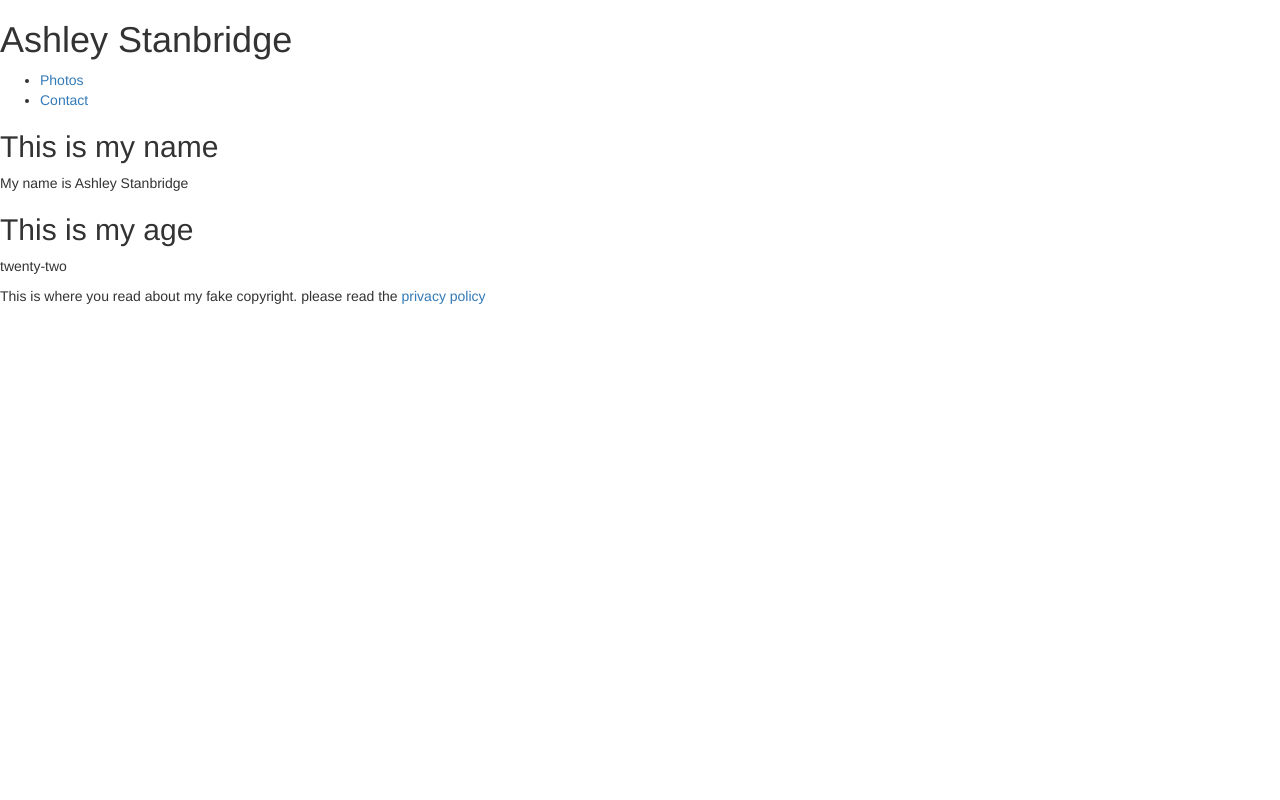
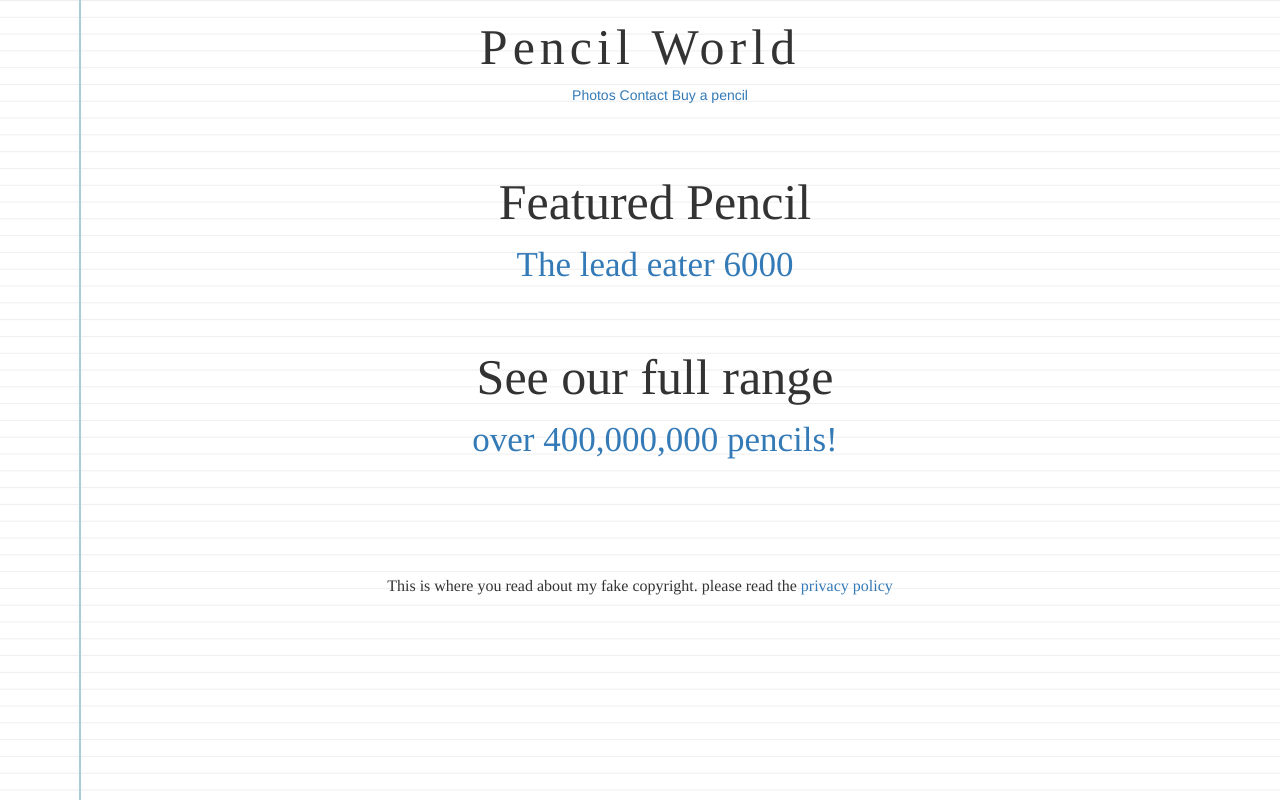
Before and after one commit to Ashley-Stanbridge/html-fundamentals, a plain HTML site: page index.html in a window 1280 px wide. Drawn offline with nearby package versions, Linux system fonts and the light colour scheme.

Commit message:
added CSS and minor changes to HTML

```diff
--- a/index.html
+++ b/index.html
@@ -6,32 +6,106 @@
 		<meta name="viewport" content="width=device-width, initial-scale=1">
 		<title>Ashleystanbridge</title>
 		<link rel="stylesheet" href="https://maxcdn.bootstrapcdn.com/bootstrap/3.3.5/css/bootstrap.min.css">
+		<style>
+
+
+p {
+
+	font-family: "a day without sun", times, serif;
+	font-size: 35px
+}
+h1 {
+	text-align: center;
+	font-family: "a day without sun", times, serif;
+	font-size: 50px;
+	letter-spacing: 5px;
+
+}
+h2 {
+	font-family: "a day without sun", times, serif;
+	font-size: 50px;
+}
+
+nav li {
+	display:inline;
+	text-align: left;
+
+}
+nav {
+	padding-left: 0;
+	margin: 5px 0 20px 0;
+	text-align: center;
+	}
+
+body {
+	background-color: #fff;
+background-image:
+linear-gradient(90deg, transparent 79px, #abced4 79px, #abced4 81px, transparent 81px),
+linear-gradient(#eee .1em, transparent .1em);
+background-size: 100% 1.2em;
+}
+main {
+	padding-left: 30px;
+}
+ {
+	border-style: solid;
+	border-width: medium;
+}
+.border {
+
+	text-align: center;
+	padding-top: 30px;
+
+}
+
+.border2 {
+
+	text-align: center;
+	padding-top: 30px;
+	padding-bottom: 100px;
+}
+
+footer {
+	text-align: center;
+}
+footer p {
+	font-size: 16px
+}
+a:hover {
+	color: #009900;
+	}
+
+</style>
 </head>
 
 <body>
 <header>
-			<h1>Ashley Stanbridge</h1>
+	<h1>Pencil World</h1>
 </header>
 <nav>
 	<ul>
 	<li><a href="#">Photos</a></li>
 	<li><a href="#">Contact</a></li>
+	<li><a href="#">Buy a pencil</a></li>
 	</ul>
 </nav>
 <main>
+<div class="border">
 <article>
 	<header>
-					<h2>This is my name</h2>
+	<h2>Featured Pencil</h2>
+	<p><a href="#">The lead eater 6000 </a></p>
 	</header>
-				<p>My name is Ashley Stanbridge</p>
 </article>
-
+</div>
+<div class="border2">
 <article>
 	<header>
-					<h2>This is my age</h2>
+	<h2>See our full range</h2>
 </header>
-					<p>twenty-two</p>
+<p><a href="#"> over 400,000,000 pencils!</a></p>
 </article>
+</div>
 </main>
 
 <footer>
```
Lines whose indentation alone changed are shown as unchanged.
